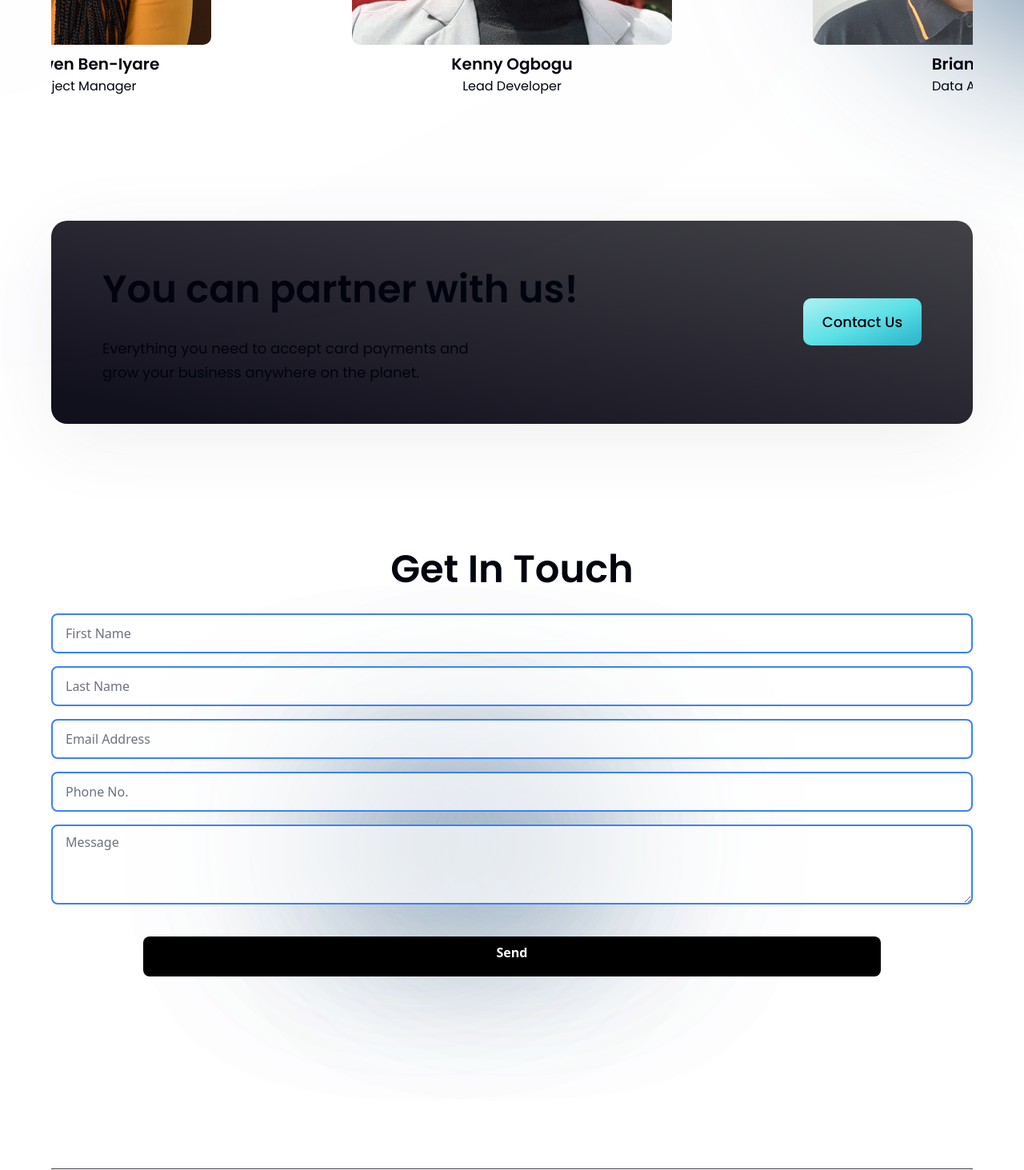
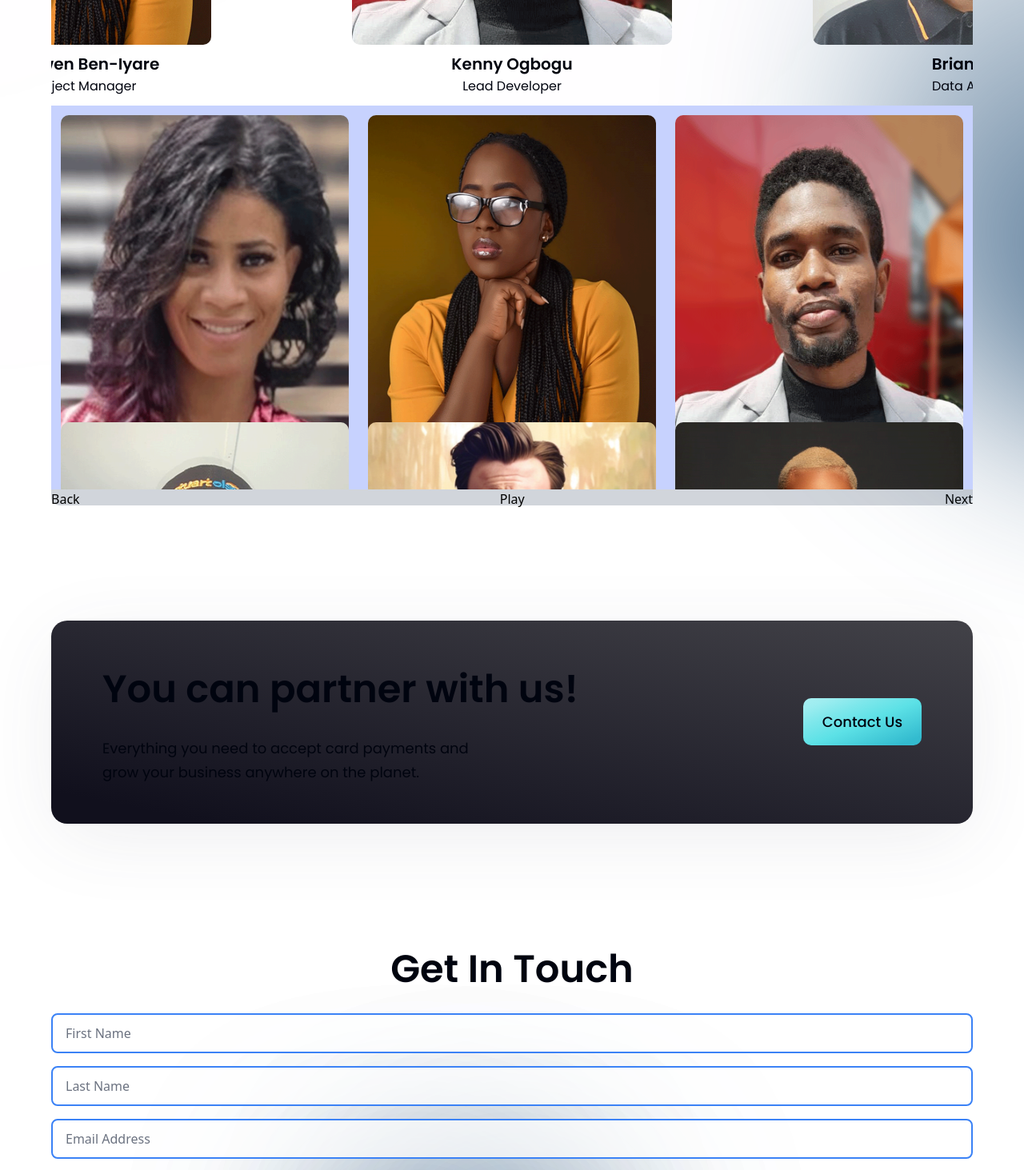
Before and after one commit to Kennius7/MaticDrive-Website, a React (Vite) app: page / in a window 1280 px wide. Shown: the part 3840-5303 px from the top of the page at 80% size. Built offline with nearby package versions, Linux system fonts and the light colour scheme.

Commit message:
Still editing the slider

```diff
--- a/package.json
+++ b/package.json
@@ -10,6 +10,7 @@
     "preview": "vite preview"
   },
   "dependencies": {
+    "pure-react-carousel": "^1.30.1",
     "react": "^18.2.0",
     "react-dom": "^18.2.0",
     "react-multi-carousel": "^2.8.2"
--- a/src/App.jsx
+++ b/src/App.jsx
@@ -1,6 +1,6 @@
 import styles from "./style";
 import { AboutUs, CardDeal, Clients, Partnership, Footer, Navbar, Stats, TeamPlayers, Hero, Banner, ContactUs, Features } from "./components";
-
+import 'react-multi-carousel/lib/styles.css';
 
 
 const App = () => (
--- a/src/components/ContactUs.jsx
+++ b/src/components/ContactUs.jsx
@@ -25,7 +25,7 @@ const ContactUs = () => {
   const handleSubmit = async (e) => {
     e.preventDefault();
     setButtonText("Sending...");
-    let response = await fetch("http://localhost:5000/contact", {
+    let response = await fetch("http://localhost:5000/Admin@maticdrive.com", {
       method: "POST",
       headers: {
         "Content-Type": "application/json;charset=utf-8",
@@ -49,26 +49,26 @@ const ContactUs = () => {
         <form className="w-[100%] h-[100%]" onSubmit={handleSubmit}>
           <div>
             <div className="my-4 relative z-[2]">
-              <input className="w-[100%] h-[50px] rounded-lg pl-4 bg-dimWhite placeholder-gray-500 border-2 border-blue-500 border-solid" type="text" value={formDetails.firstName} placeholder="First Name" onChange={(e) => onFormUpdate('firstName', e.target.value)} />
+              <input className="w-[100%] h-[50px] rounded-lg pl-4 bg-dimWhite placeholder-gray-500 border-2 border-blue-500 border-solid" type="text" value={formDetails.firstName} placeholder="First Name" onChange={(e) => onFormUpdate('firstName', e.target.value)} required />
             </div>
             <div className="my-4 relative z-[2]">
-              <input className="w-[100%] h-[50px] rounded-lg pl-4 bg-dimWhite placeholder-gray-500 border-2 border-blue-500 border-solid" type="text" value={formDetails.lasttName} placeholder="Last Name" onChange={(e) => onFormUpdate('lastName', e.target.value)}/>
+              <input className="w-[100%] h-[50px] rounded-lg pl-4 bg-dimWhite placeholder-gray-500 border-2 border-blue-500 border-solid" type="text" value={formDetails.lasttName} placeholder="Last Name" onChange={(e) => onFormUpdate('lastName', e.target.value)} required/>
             </div>
             <div className="my-4 relative z-[2]">
-              <input className="w-[100%] h-[50px] rounded-lg pl-4 bg-dimWhite placeholder-gray-500 border-2 border-blue-500 border-solid" type="email" value={formDetails.email} placeholder="Email Address" onChange={(e) => onFormUpdate('email', e.target.value)} />
+              <input className="w-[100%] h-[50px] rounded-lg pl-4 bg-dimWhite placeholder-gray-500 border-2 border-blue-500 border-solid" type="email" value={formDetails.email} placeholder="Email Address" onChange={(e) => onFormUpdate('email', e.target.value)} required />
             </div>
             <div className="my-4 relative z-[2]">
               <input className="w-[100%] h-[50px] rounded-lg pl-4 bg-dimWhite placeholder-gray-500 border-2 border-blue-500 border-solid" type="tel" value={formDetails.phone} placeholder="Phone No." onChange={(e) => onFormUpdate('phone', e.target.value)}/>
             </div>
             <div className="my-4 flex flex-col items-center">
-              <textarea className="w-[100%] h-[100px] rounded-lg pl-4 pt-2 mb-6 bg-dimWhite placeholder-gray-500 border-2 border-blue-500 border-solid z-[2]" value={formDetails.message} placeholder="Message" onChange={(e) => onFormUpdate('message', e.target.value)}></textarea>
-              <div className="w-[80%] h-[50px] pt-2 bg-black rounded-lg my-4 text-center text-white font-semibold z-[2]" type="submit"><span>{buttonText}</span></div>
+              <textarea className="w-[100%] h-[100px] rounded-lg pl-4 pt-2 mb-6 bg-dimWhite placeholder-gray-500 border-2 border-blue-500 border-solid z-[2]" value={formDetails.message} placeholder="Message" onChange={(e) => onFormUpdate('message', e.target.value)} required ></textarea>
+              <button className="w-[80%] h-[50px] pt-1 bg-black rounded-lg my-4 text-center text-white font-semibold z-[2]" type="submit"><span>{buttonText}</span></button>
             </div>
             {status.message && <div>
-                                  <p className={status.success === false ? "danger" : "success"}>
-                                    {status.message}
-                                  </p>
-                                </div>}
+              <p className={status.success === false ? "danger" : "success"}>
+                {status.message}
+              </p>
+              </div>}
           </div>
         </form>
 
--- a/src/components/TeamPlayers.jsx
+++ b/src/components/TeamPlayers.jsx
@@ -3,6 +3,13 @@ import styles from "../style";
 import FeedbackCard from "./FeedbackCard";
 import Carousel from 'react-multi-carousel';
 import 'react-multi-carousel/lib/styles.css';
+import { CarouselProvider, Slider, Slide, ButtonBack, ButtonNext, ButtonPlay } from 'pure-react-carousel';
+import 'pure-react-carousel/dist/react-carousel.es.css';
+import { people01, people02, people03, people04, people05, people06, people07 } from "../assets";
+
+
+
+
 
 
 const TeamPlayers = () => (
@@ -70,6 +77,125 @@ const TeamPlayers = () => (
 
     </Carousel>
 
+    <CarouselProvider
+      currentSlide={0}
+      className="w-full h-[500px] rounded-[10px] bg-gray-300 carousel-size"
+      hasMasterSpinner={false}
+      interval={5000}
+      isPlaying={true}
+      playDirection={"forward"}
+      infinite={true}
+      visibleSlides={3}
+      isIntrinsicHeight={false}
+      naturalSlideWidth={500}
+      naturalSlideHeight={500}
+      totalSlides={3}>
+      <Slider
+      className="w-full h-[480px] bg-indigo-200"
+      isPlaying={true}
+      visibleSlides={3}
+
+      infinite={true}>
+        <Slide index={0}>
+          <div className="flex justify-center items-center flex-col rounded-[15px] p-3">
+            <img src={people01} alt="dp1" className="ss:w-[400px] ss:h-[400px] w-[300px] h-[300px] rounded-[10px]" />
+            <div className="flex flex-col ss:w-[400px] w-[300px] items-center rounded-[10px] mt-2">
+              <h4 className="font-poppins font-semibold text-[20px] leading-[32px] text-primary">
+                Esther Eruchie
+              </h4>
+              <p className="font-poppins font-normal text-[16px] leading-[24px] text-primary">
+                Founder
+              </p>
+            </div>
+          </div>
+        </Slide>
+        <Slide index={1}>
+          <div className="flex justify-center items-center flex-col rounded-[15px] p-3">
+            <img src={people02} alt="dp2" className="ss:w-[400px] ss:h-[400px] w-[300px] h-[300px] rounded-[10px]" />
+            <div className="flex flex-col ss:w-[400px] w-[300px] items-center rounded-[10px] mt-2">
+              <h4 className="font-poppins font-semibold text-[20px] leading-[32px] text-primary">
+                Osatohanmwen Ben-Iyare
+              </h4>
+              <p className="font-poppins font-normal text-[16px] leading-[24px] text-primary">
+                Technical Project Manager
+              </p>
+            </div>
+          </div>
+        </Slide>
+        <Slide index={2}>
+          <div className="flex justify-center items-center flex-col rounded-[15px] p-3">
+            <img src={people03} alt="dp3" className="ss:w-[400px] ss:h-[400px] w-[300px] h-[300px] rounded-[10px]" />
+            <div className="flex flex-col ss:w-[400px] w-[300px] items-center rounded-[10px] mt-2">
+              <h4 className="font-poppins font-semibold text-[20px] leading-[32px] text-primary">
+                Kenny Ogbogu
+              </h4>
+              <p className="font-poppins font-normal text-[16px] leading-[24px] text-primary">
+                Lead Developer
+              </p>
+            </div>
+          </div>
+        </Slide>
+        <Slide index={3}>
+          <div className="flex justify-center items-center flex-col rounded-[15px] p-3">
+            <img src={people04} alt="dp4" className="ss:w-[400px] ss:h-[400px] w-[300px] h-[300px] rounded-[10px]" />
+            <div className="flex flex-col ss:w-[400px] w-[300px] items-center rounded-[10px] mt-2">
+              <h4 className="font-poppins font-semibold text-[20px] leading-[32px] text-primary">
+                Brian Phiri
+              </h4>
+              <p className="font-poppins font-normal text-[16px] leading-[24px] text-primary">
+                Data Analyst
+              </p>
+            </div>
+          </div>
+        </Slide>
+        <Slide index={4}>
+          <div className="flex justify-center items-center flex-col rounded-[15px] p-3">
+            <img src={people05} alt="dp5" className="ss:w-[400px] ss:h-[400px] w-[300px] h-[300px] rounded-[10px]" />
+            <div className="flex flex-col ss:w-[400px] w-[300px] items-center rounded-[10px] mt-2">
+              <h4 className="font-poppins font-semibold text-[20px] leading-[32px] text-primary">
+                Daniel Paul
+              </h4>
+              <p className="font-poppins font-normal text-[16px] leading-[24px] text-primary">
+                Product Manager
+              </p>
+            </div>
+          </div>
+        </Slide>
+        <Slide index={5}>
+          <div className="flex justify-center items-center flex-col rounded-[15px] p-3">
+            <img src={people06} alt="dp6" className="ss:w-[400px] ss:h-[400px] w-[300px] h-[300px] rounded-[10px]" />
+            <div className="flex flex-col ss:w-[400px] w-[300px] items-center rounded-[10px] mt-2">
+              <h4 className="font-poppins font-semibold text-[20px] leading-[32px] text-primary">
+                Judith Ejike
+              </h4>
+              <p className="font-poppins font-normal text-[16px] leading-[24px] text-primary">
+                Content Creator
+              </p>
+            </div>
+          </div>
+        </Slide>
+        <Slide index={6}>
+          <div className="flex justify-center items-center flex-col rounded-[15px] p-3">
+            <img src={people07} alt="dp7" className="ss:w-[400px] ss:h-[400px] w-[300px] h-[300px] rounded-[10px]" />
+            <div className="flex flex-col ss:w-[400px] w-[300px] items-center rounded-[10px] mt-2">
+              <h4 className="font-poppins font-semibold text-[20px] leading-[32px] text-primary">
+                Abdulmatin Gbolahan Lawal
+              </h4>
+              <p className="font-poppins font-normal text-[16px] leading-[24px] text-primary">
+                UI/UX Designer
+              </p>
+            </div>
+          </div>
+        </Slide>
+      </Slider>
+      <div className="flex flex-row justify-between items-center">
+        <ButtonBack className="btn-back">Back</ButtonBack>
+          <ButtonPlay>Play</ButtonPlay>
+        <ButtonNext className="btn-forward">Next</ButtonNext>
+      </div>
+
+    </CarouselProvider>
+
   </section>
 );
 
```
Also changed, not shown: 1 other file (tests, documents, lock files or other folders).
